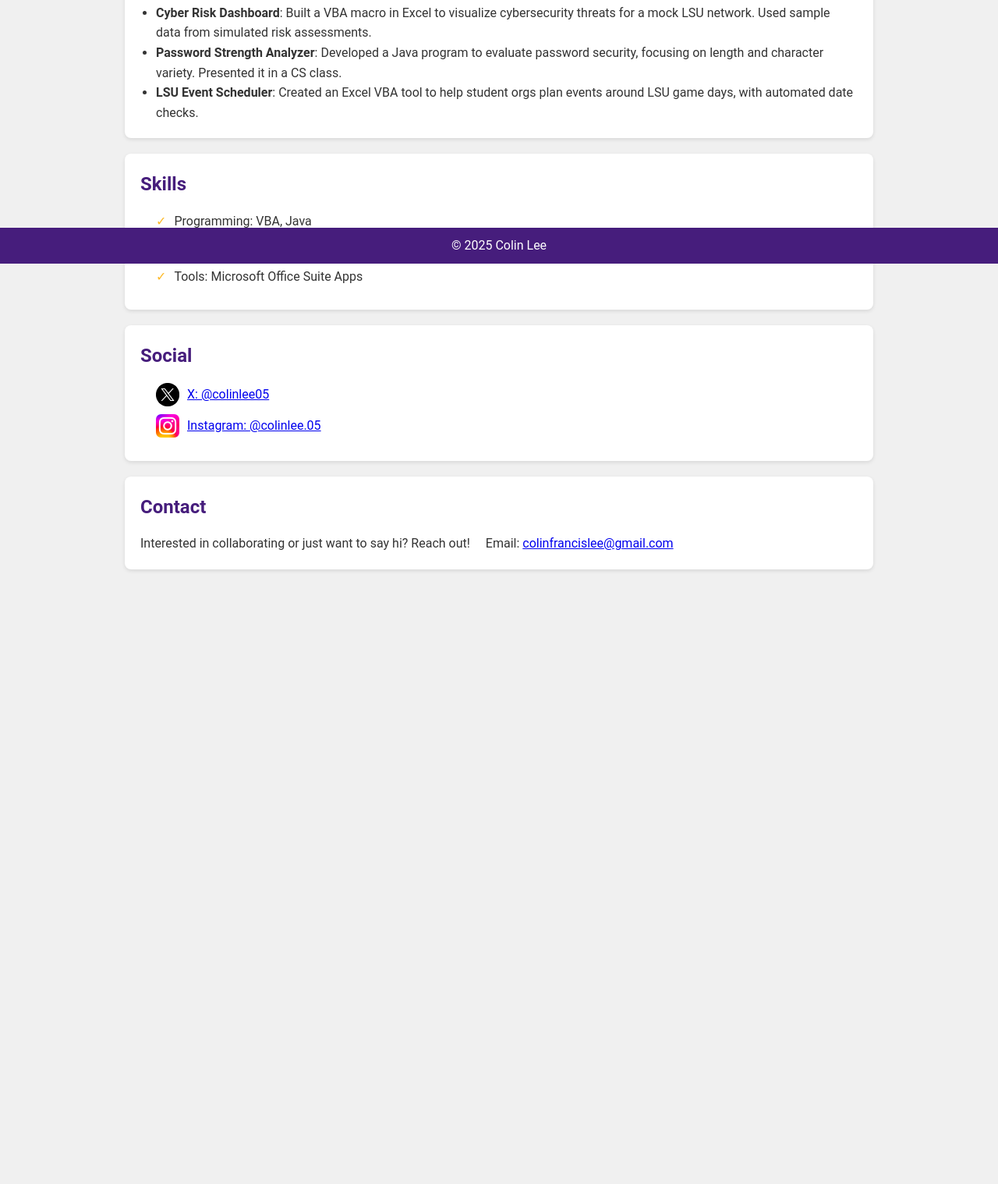
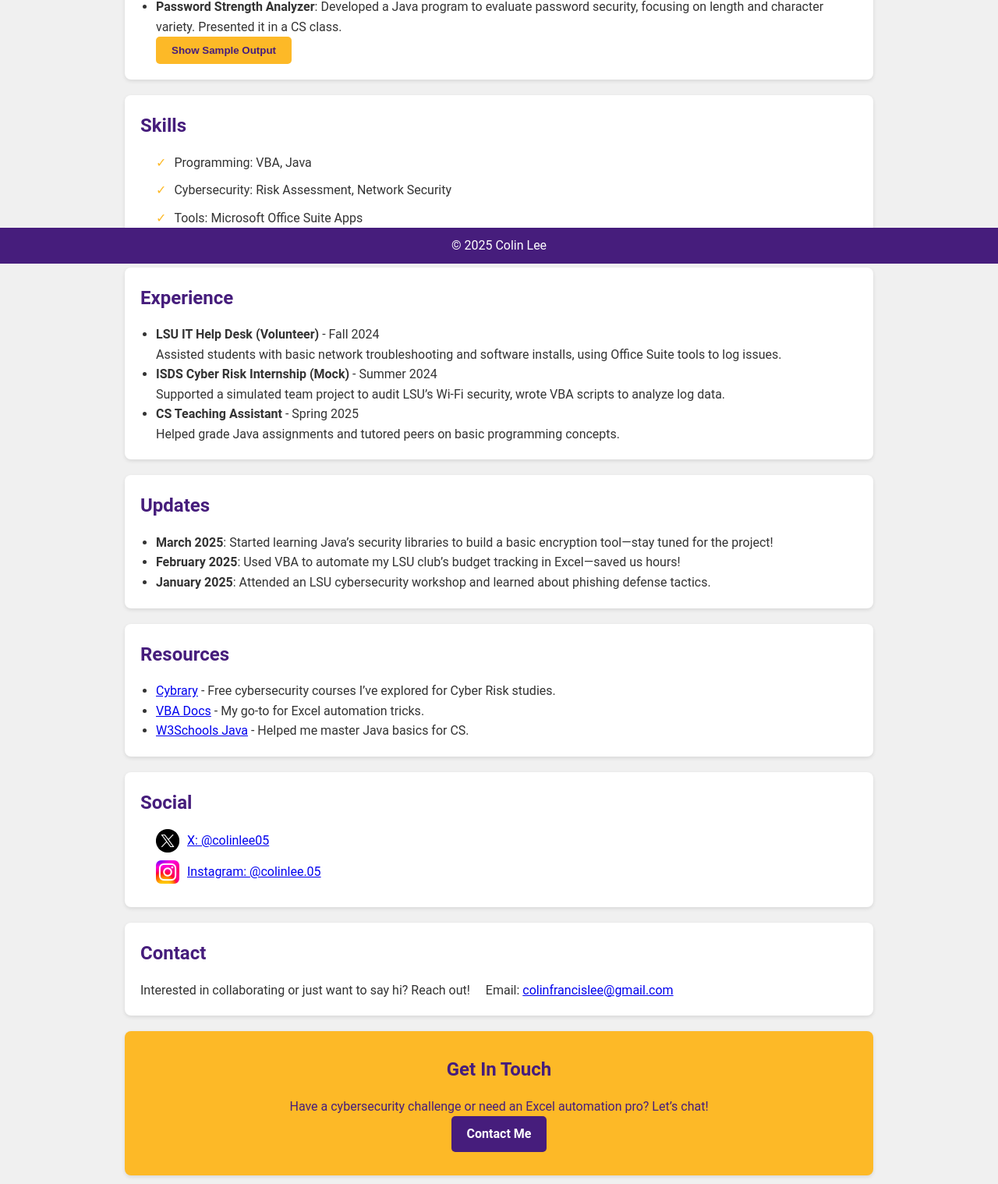
Before and after one commit to colinlee05/colinlee.github.io, a plain HTML site: page index.html in a window 1280 px wide. Shown: the part 462-1980 px from the top of the page at 78% size. Before the commit the page ends 1212 px from the top, so only its background shows below. Drawn offline with Linux system fonts and the light colour scheme.

Commit message:
Add files via upload

```diff
--- a/index.html
+++ b/index.html
@@ -15,6 +15,9 @@
                 <li><a href="#about">About Me</a></li>
                 <li><a href="#projects">Projects</a></li>
                 <li><a href="#skills">Skills</a></li>
+                <li><a href="#experience">Experience</a></li>
+                <li><a href="#blog">Updates</a></li>
+                <li><a href="#resources">Resources</a></li>
                 <li><a href="#social">Social</a></li>
                 <li><a href="#contact">Contact</a></li>
             </ul>
@@ -27,7 +30,7 @@
         <section id="about">
             <h2>About Me</h2>
             <div class="content">
-                <img src="lsu-logo.png" alt="LSU Logo" class="profile-img">
+                <img src="colin-photo.png" alt="Colin Lee" class="profile-img">
                 <p>
                     I'm Colin Lee, a student at Louisiana State University (LSU) majoring in Information Systems and Decision Sciences (ISDS) with a concentration in Cyber Risk. I’m also pursuing a minor in Computer Science. I’m passionate about technology, cybersecurity, and using data to solve real-world problems. Geaux Tigers!
                 </p>
@@ -42,13 +45,9 @@
             <div class="content">
                 <ul>
                     <li>
-                        <strong>Cyber Risk Dashboard</strong>: Built a VBA macro in Excel to visualize cybersecurity threats for a mock LSU network. Used sample data from simulated risk assessments.
-                    </li>
-                    <li>
-                        <strong>Password Strength Analyzer</strong>: Developed a Java program to evaluate password security, focusing on length and character variety. Presented it in a CS class.
-                    </li>
-                    <li>
-                        <strong>LSU Event Scheduler</strong>: Created an Excel VBA tool to help student orgs plan events around LSU game days, with automated date checks.
+                        <strong>Password Strength Analyzer</strong>: Developed a Java program to evaluate password security, focusing on length and character variety. Presented it in a CS class.<br>
+                        <button id="demo-btn">Show Sample Output</button>
+                        <p id="demo-output" class="hidden">Password "abc123": Weak (6 chars, no special symbols)</p>
                     </li>
                 </ul>
             </div>
@@ -60,8 +59,59 @@
             <div class="content">
                 <ul class="skills-list">
                     <li>Programming: VBA, Java</li>
-                    <li>Cybersecurity: Risk Assessment, Penetration Testing Basics, Network Security</li>
+                    <li>Cybersecurity: Risk Assessment, Network Security</li>
                     <li>Tools: Microsoft Office Suite Apps</li>
+                </ul>
+            </div>
+        </section>
+
+        <!-- Experience Section -->
+        <section id="experience">
+            <h2>Experience</h2>
+            <div class="content">
+                <ul>
+                    <li>
+                        <strong>LSU IT Help Desk (Volunteer)</strong> - Fall 2024<br>
+                        Assisted students with basic network troubleshooting and software installs, using Office Suite tools to log issues.
+                    </li>
+                    <li>
+                        <strong>ISDS Cyber Risk Internship (Mock)</strong> - Summer 2024<br>
+                        Supported a simulated team project to audit LSU’s Wi-Fi security, wrote VBA scripts to analyze log data.
+                    </li>
+                    <li>
+                        <strong>CS Teaching Assistant</strong> - Spring 2025<br>
+                        Helped grade Java assignments and tutored peers on basic programming concepts.
+                    </li>
+                </ul>
+            </div>
+        </section>
+
+        <!-- Blog/Updates Section -->
+        <section id="blog">
+            <h2>Updates</h2>
+            <div class="content">
+                <ul>
+                    <li>
+                        <strong>March 2025</strong>: Started learning Java’s security libraries to build a basic encryption tool—stay tuned for the project!
+                    </li>
+                    <li>
+                        <strong>February 2025</strong>: Used VBA to automate my LSU club’s budget tracking in Excel—saved us hours!
+                    </li>
+                    <li>
+                        <strong>January 2025</strong>: Attended an LSU cybersecurity workshop and learned about phishing defense tactics.
+                    </li>
+                </ul>
+            </div>
+        </section>
+
+        <!-- Resources Section -->
+        <section id="resources">
+            <h2>Resources</h2>
+            <div class="content">
+                <ul>
+                    <li><a href="https://www.cybrary.it/" target="_blank">Cybrary</a> - Free cybersecurity courses I’ve explored for Cyber Risk studies.</li>
+                    <li><a href="https://docs.microsoft.com/en-us/office/vba/api/overview/" target="_blank">VBA Docs</a> - My go-to for Excel automation tricks.</li>
+                    <li><a href="https://www.w3schools.com/java/" target="_blank">W3Schools Java</a> - Helped me master Java basics for CS.</li>
                 </ul>
             </div>
         </section>
@@ -91,6 +141,13 @@
                 <p>Email: <a href="mailto:colinfrancislee@gmail.com">colinfrancislee@gmail.com</a></p>
             </div>
         </section>
+
+        <!-- Call-to-Action Banner -->
+        <section id="cta">
+            <h2>Get In Touch</h2>
+            <p>Have a cybersecurity challenge or need an Excel automation pro? Let’s chat!</p>
+            <a href="#contact" class="cta-button">Contact Me</a>
+        </section>
     </main>
 
     <!-- Footer -->
--- a/script.js
+++ b/script.js
@@ -1,3 +1,4 @@
+// Fun fact button
 document.getElementById('fun-fact-btn').addEventListener('click', function() {
     var funFact = document.getElementById('fun-fact');
     if (funFact.classList.contains('hidden')) {
@@ -8,3 +9,15 @@ document.getElementById('fun-fact-btn').addEventListener('click', function() {
         this.textContent = 'Show Fun Fact';
     }
 });
+
+// Password demo button
+document.getElementById('demo-btn').addEventListener('click', function() {
+    var demoOutput = document.getElementById('demo-output');
+    if (demoOutput.classList.contains('hidden')) {
+        demoOutput.classList.remove('hidden');
+        this.textContent = 'Hide Sample Output';
+    } else {
+        demoOutput.classList.add('hidden');
+        this.textContent = 'Show Sample Output';
+    }
+});
--- a/styles.css
+++ b/styles.css
@@ -1,9 +1,9 @@
-/* Add smooth scrolling */
+/* Smooth scrolling */
 html {
     scroll-behavior: smooth;
 }
 
-/* Rest unchanged */
+/* Reset default styles */
 * {
     margin: 0;
     padding: 0;
@@ -117,7 +117,7 @@ button:hover {
     display: none;
 }
 
-#fun-fact {
+#fun-fact, #demo-output {
     margin-top: 10px;
     font-style: italic;
     color: #666;
@@ -139,6 +139,28 @@ button:hover {
     color: #fdb927;
 }
 
+/* CTA Section */
+#cta {
+    text-align: center;
+    background-color: #fdb927;
+    color: #461d7c;
+    padding: 30px;
+}
+
+.cta-button {
+    display: inline-block;
+    background-color: #461d7c;
+    color: white;
+    padding: 10px 20px;
+    text-decoration: none;
+    border-radius: 5px;
+    font-weight: bold;
+}
+
+.cta-button:hover {
+    background-color: #2e1252;
+}
+
 /* Footer */
 footer {
     text-align: center;
```
